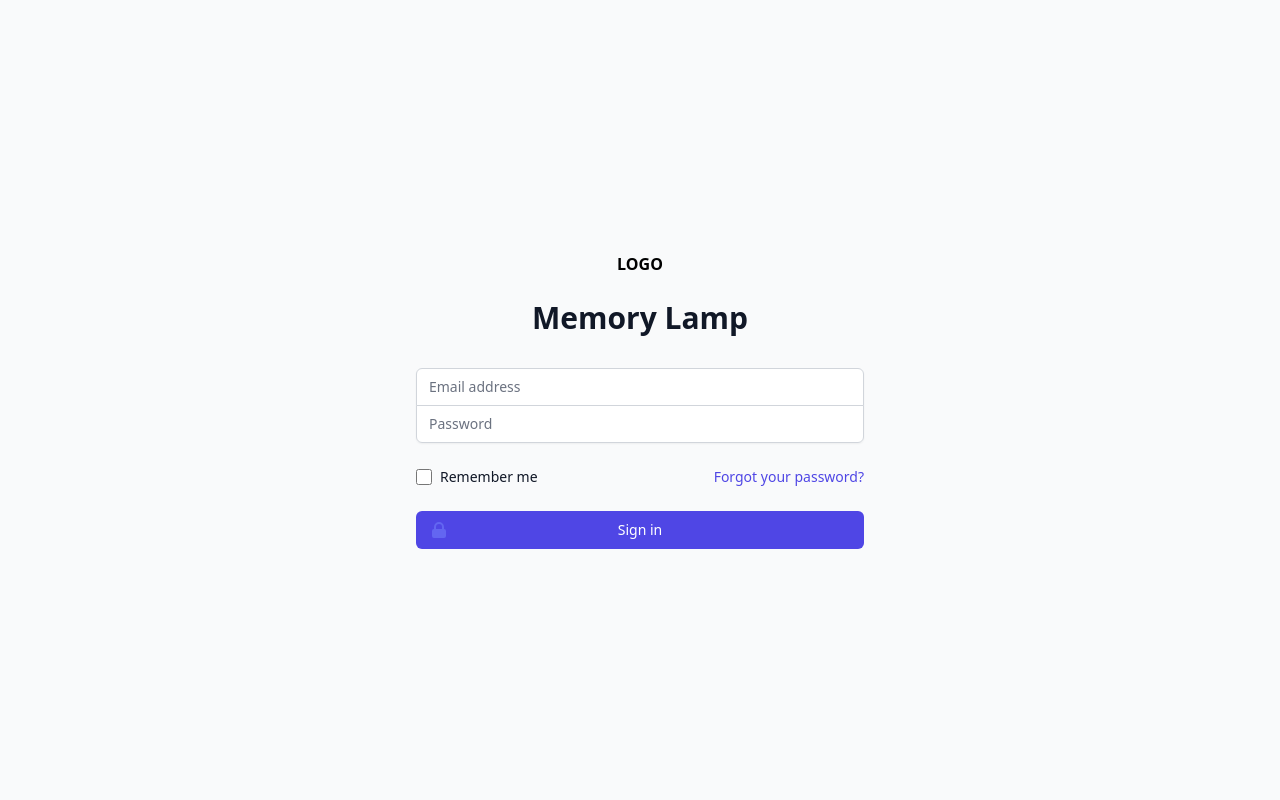
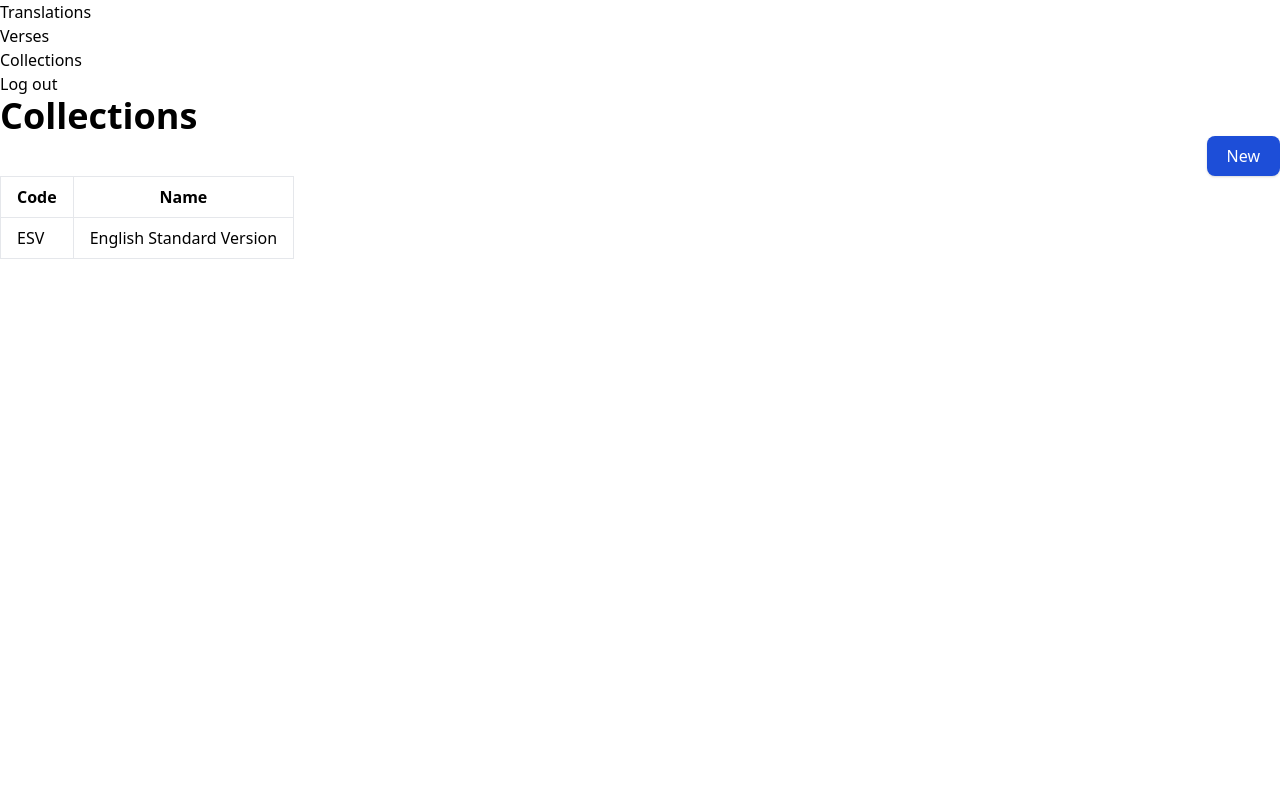
Before and after one commit to MemoryLamp/memorylamp-cms, a React (Create React App) app: page /collections in a window 1280 px wide. Shown: the top 800 px of the page. Built offline with nearby package versions, Linux system fonts and the light colour scheme.

Commit message:
Navigation

```diff
--- a/package.json
+++ b/package.json
@@ -12,6 +12,7 @@
     "postcss": "^7.0.35",
     "react": "^17.0.1",
     "react-dom": "^17.0.1",
+    "react-router-dom": "^5.2.0",
     "react-scripts": "4.0.1",
     "tailwindcss": "npm:@tailwindcss/postcss7-compat@^2.0.2",
     "web-vitals": "^0.2.4"
--- a/src/App.js
+++ /dev/null
@@ -1,13 +0,0 @@
-import LoginPage from './pages/login/LoginPage';
-import TranslationList from './pages/translations/TranslationList';
-
-function App() {
-  return (
-    <div className="App">
-        <LoginPage/>
-        <TranslationList/>
-    </div>
-  );
-}
-
-export default App;
--- /dev/null
+++ b/src/App.jsx
@@ -0,0 +1,29 @@
+import LoginPage from "./pages/login/LoginPage";
+import TranslationList from "./pages/dashboard/translations/TranslationList";
+import { BrowserRouter as Router, Switch, Route, Link } from "react-router-dom";
+import DashboardLayout from "./pages/dashboard/DashboardLayout";
+
+function App() {
+  return (
+    <Router>
+      <div>
+        <Switch>
+          <Route path="/translations">
+            <DashboardLayout page="translations" />
+          </Route>
+          <Route path="/verses">
+            <DashboardLayout page="verses" />
+          </Route>
+          <Route path="/collections">
+            <DashboardLayout page="collections" />
+          </Route>
+          <Route path="/">
+            <LoginPage />
+          </Route>
+        </Switch>
+      </div>
+    </Router>
+  );
+}
+
+export default App;
--- /dev/null
+++ b/src/pages/dashboard/DashboardLayout.jsx
@@ -0,0 +1,41 @@
+import { BrowserRouter as Router, Switch, Route, Link } from "react-router-dom";
+import TranslationList from "./translations/TranslationList";
+import VerseList from "./verses/VerseList";
+import CollectionList from "./collections/CollectionList";
+
+export function SelectedPage(props) {
+  switch (props.page) {
+    case "translations":
+      return <TranslationList />;
+    case "verses":
+      return <VerseList />;
+    case "collections":
+      return <CollectionList />;
+    default:
+      return <h1>Page not found</h1>;
+  }
+}
+
+export default function DashboardLayout(props) {
+  return (
+    <div>
+      <nav>
+        <ul>
+          <li>
+            <Link to="/translations">Translations</Link>
+          </li>
+          <li>
+            <Link to="/verses">Verses</Link>
+          </li>
+          <li>
+            <Link to="/collections">Collections</Link>
+          </li>
+          <li>
+            <Link to="/">Log out</Link>
+          </li>
+        </ul>
+      </nav>
+      <SelectedPage page={props.page} />
+    </div>
+  );
+}
--- /dev/null
+++ b/src/pages/dashboard/collections/CollectionList.jsx
@@ -0,0 +1,19 @@
+import SimpleTable from "../../../components/tables/SimpleTable";
+import SimpleButton from "../../../components/buttons/SimpleButton";
+import PageHeading from "../../../components/text-headings/PageHeading";
+
+export default function CollectionList() {
+  return (
+    <>
+      <section className="container mx-auto">
+        <div class="flex flex-row">
+          <PageHeading text="Collections" />
+        </div>
+        <div class="flex flex-row-reverse">
+          <SimpleButton text="New" />
+        </div>
+        <SimpleTable />
+      </section>
+    </>
+  );
+}
--- /dev/null
+++ b/src/pages/dashboard/verses/VerseList.jsx
@@ -0,0 +1,19 @@
+import SimpleTable from "../../../components/tables/SimpleTable";
+import SimpleButton from "../../../components/buttons/SimpleButton";
+import PageHeading from "../../../components/text-headings/PageHeading";
+
+export default function VerseList() {
+  return (
+    <>
+      <section className="container mx-auto">
+        <div class="flex flex-row">
+          <PageHeading text="Verses" />
+        </div>
+        <div class="flex flex-row-reverse">
+          <SimpleButton text="New" />
+        </div>
+        <SimpleTable />
+      </section>
+    </>
+  );
+}
--- a/src/pages/login/LoginPage.jsx
+++ b/src/pages/login/LoginPage.jsx
@@ -1,6 +1,11 @@
+import { useHistory } from "react-router-dom";
+
 function LoginPage() {
+  const history = useHistory();
+
   const handleSubmit = function () {
-    alert("batman!");
+    // TODO: Auth logic
+    history.push("/translations");
   };
 
   return (
```
Also changed, not shown: src/pages/dashboard/translations/TranslationList.jsx (renamed from src/pages/translations/TranslationList.jsx, +4 -6 lines), 1 other file (tests, documents, lock files or other folders).
